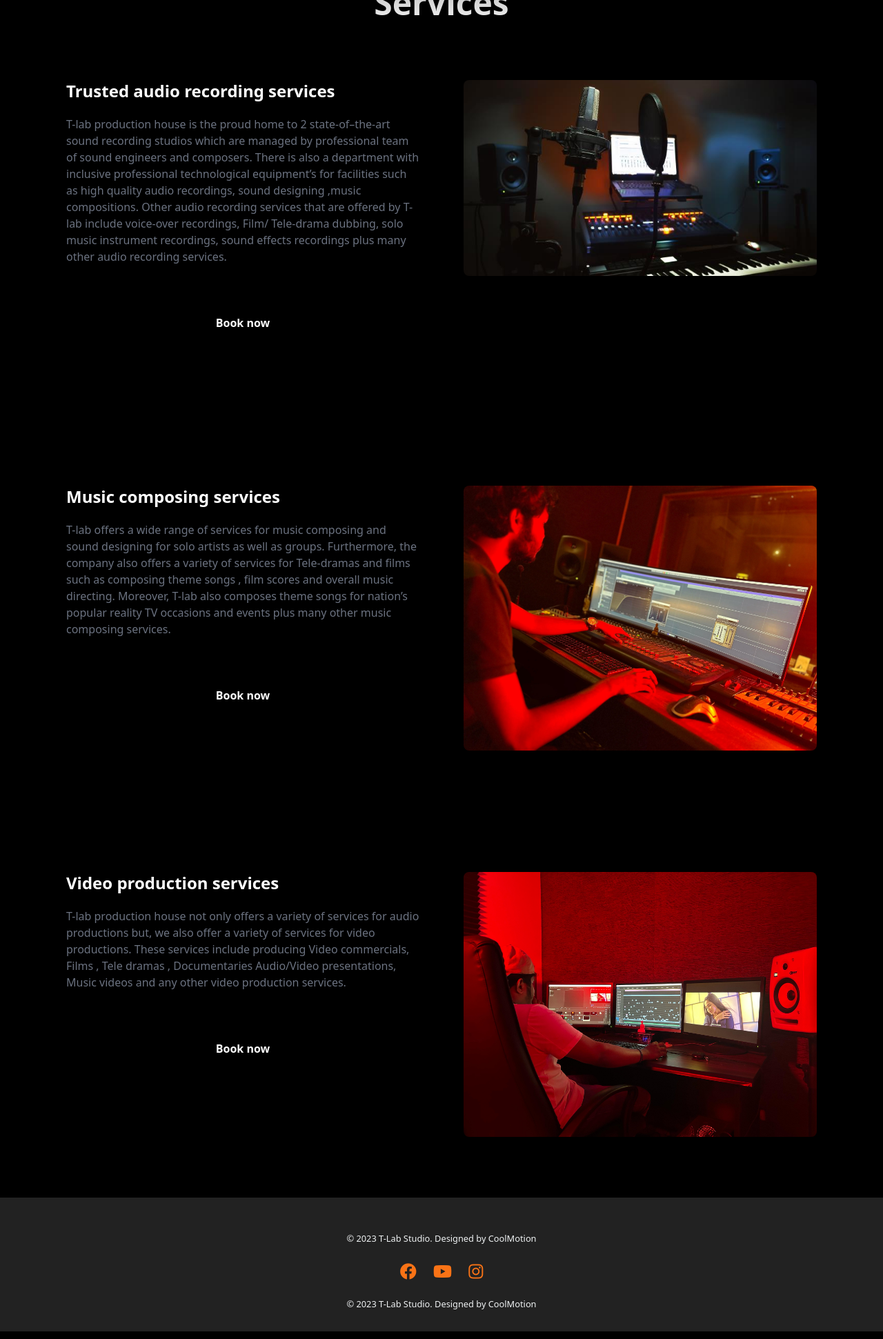
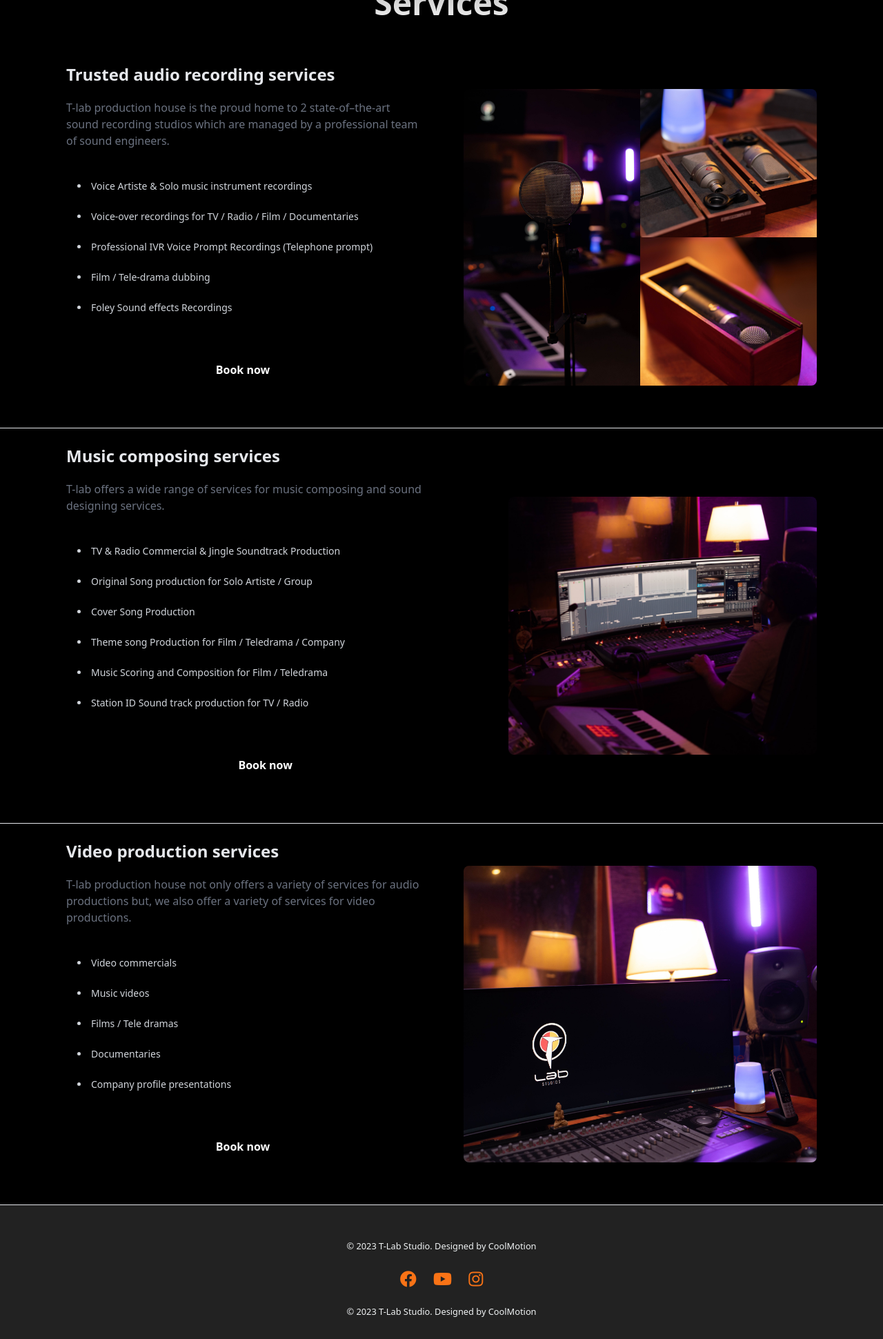
Before and after one commit to coolmotion/T-Lab, a Django app: page /ourservices in a window 1280 px wide. Shown: the part 100-2041 px from the top of the page at 69% size. Run offline with Django 5.2, Linux system fonts and the light colour scheme; some web fonts are replaced.

Commit message:
service update

```diff
--- a/cart/templates/base.html
+++ b/cart/templates/base.html
@@ -9,7 +9,7 @@
     <link rel="stylesheet" href="{% static 'styles.css' %}">
     <link rel="stylesheet" href="https://fonts.googleapis.com/css?family=Helvetica">
     <title>T-Lab Studios - Audio and Video Production Studio in Sri Lanka</title>
-    <link rel="icon" type="image/png" href="img/favicon-32x32.png">
+    <link rel="icon" type="image/png" href="{ % static 'img/favicon-32x32.png'%}">
     <link href="https://unpkg.com/tailwindcss@^1.0/dist/tailwind.min.css" rel="stylesheet">
     <script src="https://code.jquery.com/jquery-3.7.1.min.js" integrity="sha256-/JqT3SQfawRcv/BIHPThkBvs0OEvtFFmqPF/lYI/Cxo=" crossorigin="anonymous"></script>
     <link rel="stylesheet" href="https://cdnjs.cloudflare.com/ajax/libs/font-awesome/5.15.1/css/all.min.css">
--- a/home/templates/ourservices.html
+++ b/home/templates/ourservices.html
@@ -2,96 +2,142 @@
 {% load static%}
 {% block content %}
 <div class="animated-text">
-  <h2 class="text-5xl font-bold text-white text-center pt-20">Services</h2>
+  <h2 class="text-5xl font-bold text-white text-center pt-20 pb-10">Services</h2>
 </div>
 <div>
-  <div class="flex flex-col md:flex-row" style="padding: 5vw;">
+  <div class="flex flex-col md:flex-row border-b border-orange-500" style="padding:0 5vw;">
     <!-- First Column -->
-    <div class="md:w-1/2 custom-padding px-8 py-6 bg-black">
-      <section id="composing">
-        <h3 class="text-2xl font-bold text-orange-500 mb-5 text-white">Trusted audio recording services</h3>
-        <p class="text-gray-500 pb-6">T-lab production house is the proud home to 2 state-of–the-art sound recording
-          studios which are managed by professional team of sound engineers and composers. There is also a department
-          with inclusive professional technological equipment’s for facilities such as high quality audio recordings,
-          sound designing ,music compositions. Other audio recording services that are offered by T-lab include
-          voice-over recordings, Film/ Tele-drama dubbing, solo music instrument recordings, sound effects recordings
-          plus many other audio recording services.
+    <div class="animated-text md:w-1/2 custom-padding px-8 py-6 bg-black">
+      <section id="composing" class="">
+        <h3 class="text-2xl font-bold text-gray-200 mb-5 ">Trusted audio recording services</h3>
+        <p class="text-gray-500 pb-6">T-lab production house is the proud home to 2 state-of–the-art sound recording studios which are managed by a professional team of sound engineers.
         </p>
+        <div class="py-3">
+          <ul class="list-disc list-inside space-y-2">
+            <li class="bg-zinc-950 rounded-xl text-sm text-gray-300 px-4 py-2 bullet-orange-500">
+              Voice Artiste & Solo music instrument recordings
+            </li>
+            <li class="bg-zinc-950 rounded-xl text-sm text-gray-300 px-4 py-2 bullet-orange-500">
+              Voice-over recordings for TV / Radio / Film / Documentaries
+            </li>
+            <li class="bg-zinc-950 rounded-xl text-sm text-gray-300 px-4 py-2 bullet-orange-500">
+              Professional IVR Voice Prompt Recordings (Telephone prompt)
+            </li>
+            <li class="bg-zinc-950 rounded-xl text-sm text-gray-300 px-4 py-2 bullet-orange-500">
+              Film / Tele-drama dubbing
+            </li>
+            <li class="bg-zinc-950 rounded-xl text-sm text-gray-300 px-4 py-2 bullet-orange-500">
+              Foley Sound effects Recordings            </li>
+          </ul>
+        </div>
         <div class="flex items-center justify-center p-8">
           <a href="https://wa.link/3spd48"
-            class="m-2 inline-block px-8 py-2 font-semibold text-white bg-orange-500 hover:bg-red-700 rounded-full">
+            class="m-2 inline-block px-8 py-2 font-semibold text-white bg-orange-600 hover:bg-orange-700 rounded-3xl">
             Book now</a>
           </a>
-
         </div>
       </section>
     </div>
 
     <!-- Second Column -->
-    <div class="md:w-1/2 custom-padding px-8 py-6 flex justify-center">
+    <div class=" animated-text flex-col md:w-1/2 custom-padding px-8 py-6 flex justify-center">
       <div class="image-container">
-        <img src="{% static 'img/hbanner.jpg' %}" alt="Music Composing Image" class="rounded-lg ">
+        <img src="{% static 'img/recording.png' %}" alt="Music Composing Image" class="rounded-lg ">
       </div>
     </div>
   </div>
 </div>
-<div class="flex flex-col md:flex-row" style="padding: 5vw;">
+<div class="flex flex-col md:flex-row border-b border-orange-500" style="padding:0 5vw;">
   <!-- First Column -->
-  <div class="md:w-1/2 custom-padding px-8 py-6 bg-black">
+  <div class=" animated-text:w-1/2 custom-padding px-8 py-6 bg-black">
     <section id="mixing">
       <div class="animated-text">
-        <h3 class="text-2xl font-bold text-orange-500 mb-5 text-white">Music composing services</h3>
-        <p class="text-gray-500 pb-6">T-lab offers a wide range of services for music composing and sound designing
-          for solo artists as well as groups. Furthermore, the company also offers a variety of services for
-          Tele-dramas and films such as composing theme songs , film scores and overall music directing. Moreover,
-          T-lab also composes theme songs for nation’s popular reality TV occasions and events plus many other music
-          composing services.</p>
-        <div class="flex items-center justify-center p-8">
-          <a href="https://wa.link/3spd48"
-            class="m-2 inline-block px-8 py-2 font-semibold text-white bg-orange-500 hover:bg-red-700 rounded-full">
-            Book now</a>
-          </a>
+        <h3 class="text-2xl font-bold text-gray-200 mb-5">Music composing services</h3>
+        <p class="text-gray-500 pb-6">T-lab offers a wide range of services for music composing and sound designing services.</p>
+        <div class="py-3">
+          <ul class="list-disc list-inside space-y-2">
+            <li class="bg-zinc-950 rounded-xl text-sm text-gray-300 px-4 py-2 bullet-orange-500">
+              TV & Radio Commercial & Jingle Soundtrack Production            </li>
+            <li class="bg-zinc-950 rounded-xl text-sm text-gray-300 px-4 py-2 bullet-orange-500">
+              Original Song production for Solo Artiste / Group
+            </li>
+            <li class="bg-zinc-950 rounded-xl text-sm text-gray-300 px-4 py-2 bullet-orange-500">
+              Cover Song Production
+            </li>
+            <li class="bg-zinc-950 rounded-xl text-sm text-gray-300 px-4 py-2 bullet-orange-500">
+              Theme song Production for Film / Teledrama / Company
+            </li>
+            <li class="bg-zinc-950 rounded-xl text-sm text-gray-300 px-4 py-2 bullet-orange-500">
+              Music Scoring and Composition for Film / Teledrama
+            </li>
+            <li class="bg-zinc-950 rounded-xl text-sm text-gray-300 px-4 py-2 bullet-orange-500">
+              Station ID Sound track production for TV / Radio
+            </li>
+          </ul>
+        </div>
 
-        </div>
+      </div>
+      <div class="flex items-center justify-center p-8">
+        <a href="https://wa.link/3spd48"
+          class="m-2 inline-block px-8 py-2 font-semibold text-white bg-orange-600 hover:bg-orange-700 rounded-3xl">
+          Book now</a>
+        </a>
       </div>
     </section>
   </div>
 
   <!-- Second Column -->
-  <div class="md:w-1/2 custom-padding px-8 py-6 flex justify-center">
+  <div class="animated-text flex flex-col md:w-1/2 custom-padding px-8 py-6 flex justify-center">
     <div class="animated-text">
       <div class="image-container">
-        <img src="{% static 'img/img2.webp' %}"  alt="Mixing and Mastering Image" class="rounded-lg">
+        <img src="{% static 'img/mixing.png' %}"  alt="Mixing and Mastering Image" class="rounded-lg">
       </div>
     </div>
+
   </div>
 </div>
 
-<div class="flex flex-col md:flex-row" style="padding: 5vw;">
+<div class="flex flex-col md:flex-row border-b border-orange-500" style="padding:0 5vw;">
   <!-- First Column -->
-  <div class="md:w-1/2 custom-padding px-8 py-6 bg-black">
+  <div class="animated-text md:w-1/2 custom-padding px-8 py-6 bg-black">
     <section id="production">
       <div class="animated-text">
-        <h3 class="text-2xl font-bold text-orange-500 mb-5 text-white">Video production services</h3>
-        <p class="text-gray-500 pb-6">T-lab production house not only offers a variety of services for audio
-          productions but, we also offer a variety of services for video productions. These services include producing
-          Video commercials, Films , Tele dramas , Documentaries Audio/Video presentations, Music videos and any other
-          video production services.</p>
-        <div class="flex items-center justify-center p-8">
-          <a href="https://wa.link/3spd48"
-            class="m-2 inline-block px-8 py-2 font-semibold text-white bg-orange-500 hover:bg-red-700 rounded-full">
-            Book now</a>
-          </a>
+        <h3 class="text-2xl font-bold text-gray-200 mb-5 ">Video production services</h3>
+        <p class="text-gray-500 pb-6">T-lab production house not only offers a variety of services for audio productions but, we also offer a variety of services for video productions. </p>
+        <div class="py-3">
+          <ul class="list-disc list-inside space-y-2">
+            <li class="bg-zinc-950 rounded-xl text-sm text-gray-300 px-4 py-2 bullet-orange-500">
+              Video commercials
+            </li>
+            <li class="bg-zinc-950 rounded-xl text-sm text-gray-300 px-4 py-2 bullet-orange-500">
+              Music videos
+            </li>
+            <li class="bg-zinc-950 rounded-xl text-sm text-gray-300 px-4 py-2 bullet-orange-500">
+              Films / Tele dramas
+            </li>
+            <li class="bg-zinc-950 rounded-xl text-sm text-gray-300 px-4 py-2 bullet-orange-500">
+              Documentaries
+            </li>
+            <li class="bg-zinc-950 rounded-xl text-sm text-gray-300 px-4 py-2 bullet-orange-500">
+              Company profile presentations
+            </li>
+          </ul>
         </div>
+      </div>
+      <div class="flex items-center justify-center p-8">
+        <a href="https://wa.link/3spd48"
+          class="m-2 inline-block px-8 py-2 font-semibold text-white bg-orange-600 hover:bg-orange-700 rounded-3xl">
+          Book now</a>
+        </a>
       </div>
     </section>
   </div>
 
   <!-- Second Column -->
-  <div class="md:w-1/2 custom-padding px-8 py-6 flex justify-center">
+  <div class="animated-text flex flex-col md:w-1/2 custom-padding px-8 py-6 flex justify-center">
     <div class="animated-text">
       <div class="image-container">
-        <img src="{% static 'img/img3.jpeg' %}" alt="Video Production Image" class="rounded-lg">
+        <img src="{% static 'img/video.png' %}" alt="Video Production Image" class="rounded-lg">
       </div>
     </div>
   </div>
--- a/store/templates/base.html
+++ b/store/templates/base.html
@@ -9,7 +9,7 @@
     <link rel="stylesheet" href="{% static 'styles.css' %}">
     <title>T-Lab Studios - Audio and Video Production Studio in Sri Lanka</title>
     <link rel="icon" type="image/png" href="{% static 'img/favicon-32x32.png' %}">
-    <link href="https://unpkg.com/tailwindcss@^1.0/dist/tailwind.min.css" rel="stylesheet">
+    <script src="https://cdn.tailwindcss.com"></script>
     <script src="https://code.jquery.com/jquery-3.7.1.min.js" integrity="sha256-/JqT3SQfawRcv/BIHPThkBvs0OEvtFFmqPF/lYI/Cxo=" crossorigin="anonymous"></script>
     <link rel="stylesheet" href="https://cdnjs.cloudflare.com/ajax/libs/font-awesome/5.15.1/css/all.min.css">
     <style>
@@ -64,9 +64,9 @@
     {% block content %}
     {% endblock %}
 
-    <footer>
+    <footer class="bg-zinc-950">
         <div>
-            <div class="footer-social">
+            <div class="footer-social ">
                 <p class="text-white"> Follow us for more details</p>
                 <a href="https://www.facebook.com/tlabstudios/" target="_blank"><i class="fab fa-facebook"></i></a>
                 <a href="https://www.youtube.com/@TLABPRODUCTIONS" target="_blank"><i class="fab fa-youtube"></i></a>
```
Also changed, not shown: db.sqlite3, static/img/mixing.png (added), static/img/recording.png (added), static/img/video.png (added).
